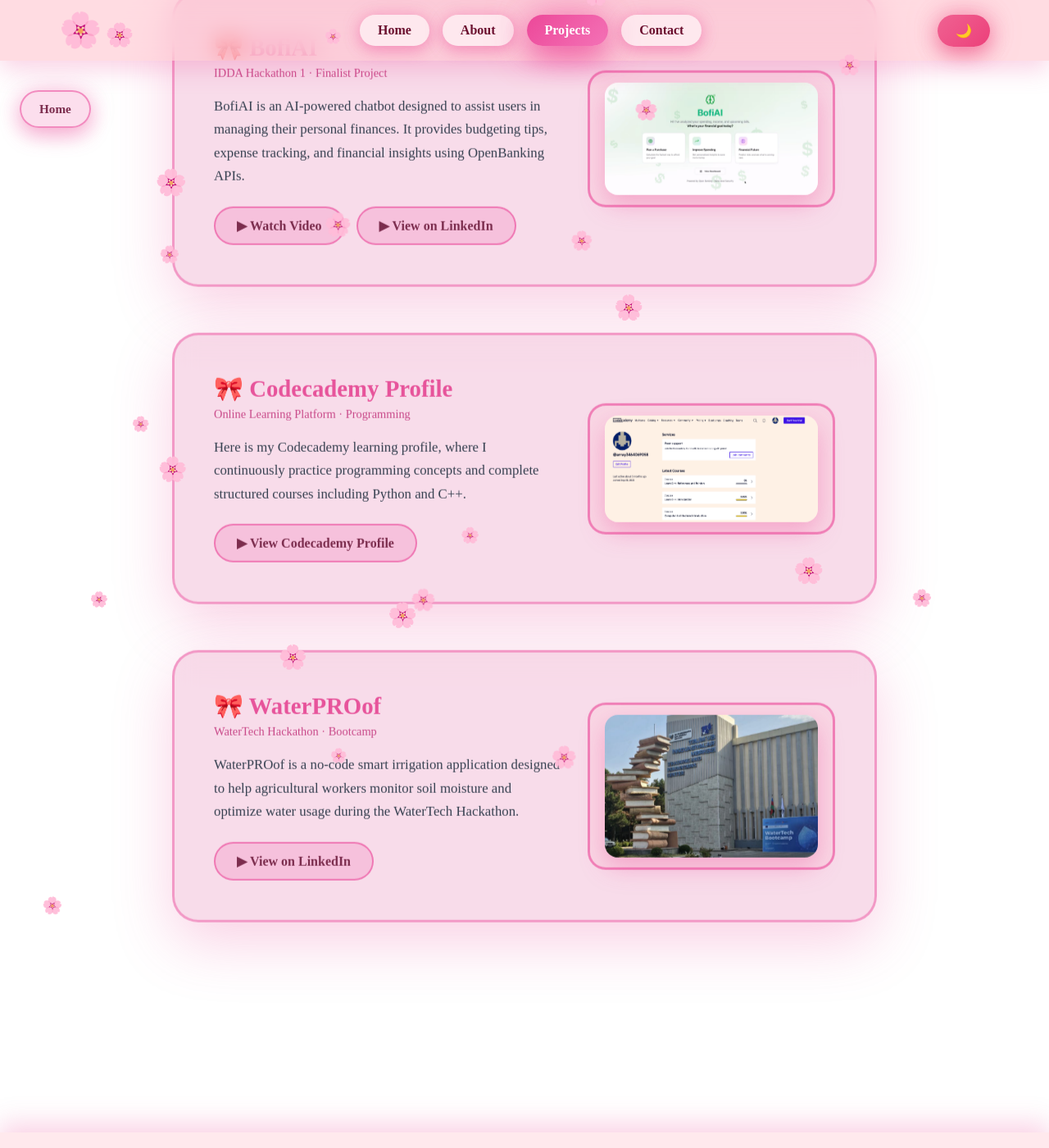
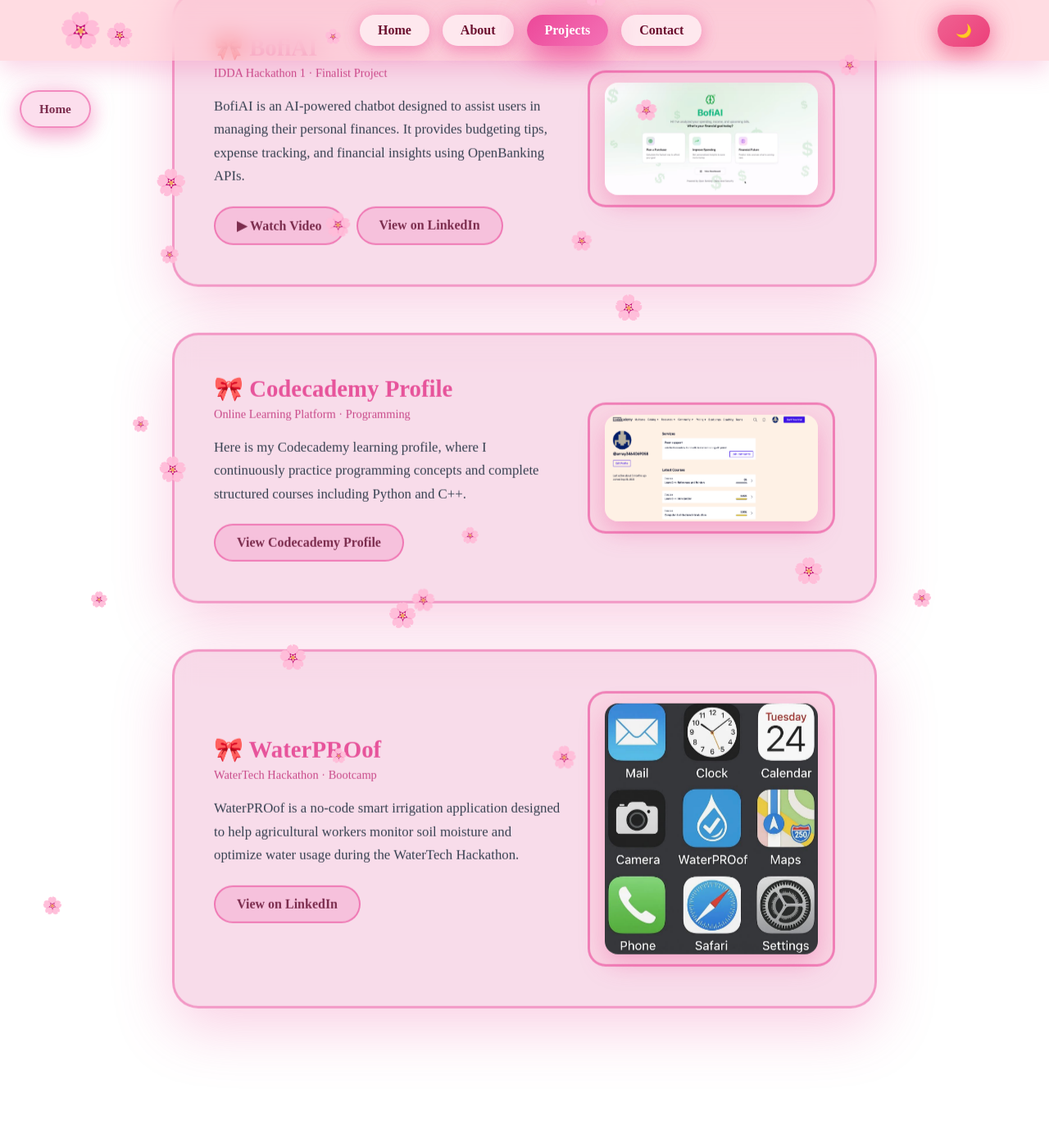
Before and after one commit to Code2DataAcademyofficial/SITE-Project-3, a Jekyll site: the page built from projects.html, in a window 1280 px wide and 1400 px high, scrolled down 1601 px. Shown: the whole window at 82% size. Built offline with Jekyll 4.4.1, drawn with Linux system fonts in a browser that asks for light colours.

```diff
--- a/projects.html
+++ b/projects.html
@@ -123,7 +123,7 @@ permalink: /projects/
         <a href="https://www.linkedin.com/posts/zarifa-ilyasova_from-november-14-to-16-we-participated-in-activity-7403026563862290432-jjXs"
           target="_blank"
           class="btn linkedin">
-          ▶ View on LinkedIn
+          View on LinkedIn
         </a>
       </div>
     </div>
@@ -153,7 +153,7 @@ permalink: /projects/
       <a href="https://www.codecademy.com/profiles/array3464069058"
          target="_blank"
          class="btn primary">
-        ▶ View Codecademy Profile
+        View Codecademy Profile
       </a>
     </div>
   </div>
@@ -182,7 +182,7 @@ permalink: /projects/
       <a href="https://www.linkedin.com/posts/zarifa-ilyasova_watertech-hackathon-sustainability-activity-7403057940875816961-f2cL"
          target="_blank"
          class="btn primary">
-        ▶ View on LinkedIn
+        View on LinkedIn
       </a>
     </div>
   </div>
```
Also changed, not shown: assets/img/pro6.png.
